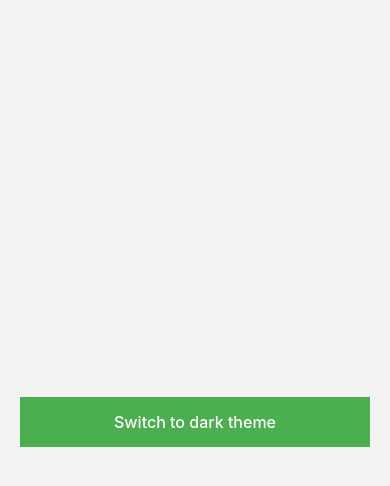
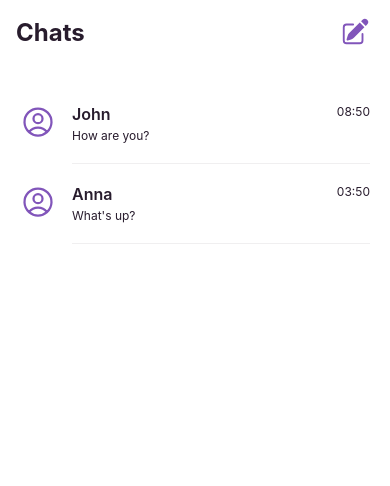
Before and after one commit to dayojiboye/socket-chat, a React Native app: screen /Chats in a window 390 px wide. Shown: the top 486 px of the page. Built offline with nearby package versions, Linux system fonts and the light colour scheme; what @gorhom/bottom-sheet, react-native-root-siblings would draw is missing.

Commit message:
feat: implemented chats screen

```diff
--- a/AppEntry.tsx
+++ b/AppEntry.tsx
@@ -22,13 +22,14 @@ export default function AppEntry() {
 	const _getUserPreferredTheme = async () => {
 		try {
 			const value = await AsyncStorage.getItem("theme");
-			if (deviceTheme && value === null) {
-				appStore.toggleThemeMode(deviceTheme);
-			} else if (value !== null) {
-				appStore.toggleThemeMode(value);
-			} else {
-				appStore.toggleThemeMode("light");
-			}
+			// if (deviceTheme && value === null) {
+			// 	appStore.toggleThemeMode(deviceTheme);
+			// } else if (value !== null) {
+			// 	appStore.toggleThemeMode(value);
+			// } else {
+			// 	appStore.toggleThemeMode("light");
+			// }
+			appStore.toggleThemeMode("light");
 		} catch (err) {
 			__DEV__ && console.log("Something went wrong loading user's theme", err);
 		} finally {
--- a/package.json
+++ b/package.json
@@ -16,6 +16,8 @@
 		"@react-navigation/native": "^6.1.7",
 		"@react-navigation/stack": "^6.3.17",
 		"@types/react": "^18.2.18",
+		"@types/socket.io": "^3.0.2",
+		"date-fns": "^2.30.0",
 		"expo": "~49.0.11",
 		"expo-linear-gradient": "~12.3.0",
 		"expo-splash-screen": "^0.20.5",
@@ -24,6 +26,7 @@
 		"react-native": "0.72.4",
 		"react-native-dotenv": "^3.4.9",
 		"react-native-gesture-handler": "~2.12.0",
+		"react-native-heroicons": "^3.2.0",
 		"react-native-keyboard-aware-scroll-view": "^0.9.5",
 		"react-native-pager-view": "6.2.0",
 		"react-native-reanimated": "~3.3.0",
@@ -34,6 +37,7 @@
 		"react-native-svg": "13.9.0",
 		"react-native-tab-view": "^3.5.2",
 		"react-native-vector-icons": "^10.0.0",
+		"socket.io-client": "^4.7.2",
 		"typescript": "^5.1.6"
 	},
 	"devDependencies": {
--- /dev/null
+++ b/src/components/ChatTile/index.tsx
@@ -0,0 +1,77 @@
+import { StyleProp, StyleSheet, Text, TouchableOpacity, View, ViewStyle } from "react-native";
+import React from "react";
+import { ChatItemType, ChatMessage, ThemeType } from "../../types";
+import useStyles from "../../hooks/useStyles";
+import { UserCircleIcon } from "react-native-heroicons/outline";
+import { formatDistance } from "date-fns";
+
+type Props = {
+	item: ChatItemType;
+	style?: StyleProp<ViewStyle>;
+	onPress: () => void;
+};
+
+export default function ChatTile({ item, style, onPress }: Props) {
+	const { styles, theme } = useStyles(createStyles);
+	const [messages, setMessages] = React.useState<ChatMessage>();
+
+	React.useLayoutEffect(() => {
+		setMessages(item.messages[item.messages.length - 1]);
+	}, []);
+
+	return (
+		<TouchableOpacity style={[styles.container, style]} onPress={onPress}>
+			<View style={{ paddingVertical: 20 }}>
+				<UserCircleIcon color={theme.violet} size={36} />
+			</View>
+			<View style={styles.contentContainer}>
+				<View style={{ gap: 4, flex: 1 }}>
+					<Text style={styles.recipient}>{messages?.user}</Text>
+					<Text numberOfLines={2} style={styles.message}>
+						{messages?.text}
+					</Text>
+				</View>
+				<Text style={styles.timestamp}>
+					{/* {formatDistance(timestamp, new Date(), {
+						addSuffix: true,
+					})} */}
+					{messages?.time}
+				</Text>
+			</View>
+		</TouchableOpacity>
+	);
+}
+
+const createStyles = (theme: ThemeType) =>
+	StyleSheet.create({
+		container: {
+			flexDirection: "row",
+			width: "100%",
+			alignItems: "flex-start",
+			gap: 16,
+		},
+		contentContainer: {
+			paddingVertical: 20,
+			borderBottomWidth: 1,
+			borderBottomColor: theme.border,
+			flex: 1,
+			flexDirection: "row",
+			justifyContent: "space-between",
+			gap: 8,
+		},
+		recipient: {
+			color: theme.text,
+			fontSize: 16,
+			fontWeight: "600",
+		},
+		message: {
+			color: theme.text,
+			fontSize: 12,
+		},
+		timestamp: {
+			minWidth: 80,
+			textAlign: "right",
+			fontSize: 12,
+			color: theme.text,
+		},
+	});
--- a/src/components/CustomButton/index.tsx
+++ b/src/components/CustomButton/index.tsx
@@ -10,8 +10,6 @@ import {
 	StyleSheet,
 } from "react-native";
 import React from "react";
-import Animated, { useSharedValue, withTiming, useAnimatedStyle } from "react-native-reanimated";
-import { Gesture, GestureDetector } from "react-native-gesture-handler";
 import { ThemeType } from "../../types";
 import useStyles from "../../hooks/useStyles";
 
@@ -50,30 +48,14 @@ export default function CustomButton({
 	const { theme, styles } = useStyles(createStyles);
 	const LeftIcon = leftIcon;
 	const RightIcon = rightIcon;
-	const pressed = useSharedValue(false);
-
-	const tap = Gesture.Tap()
-		.onBegin(() => {
-			if (disabled || isLoading) return;
-			pressed.value = true;
-		})
-		.onFinalize(() => {
-			pressed.value = false;
-		});
-
-	const animatedStyles = useAnimatedStyle(() => ({
-		transform: [{ scale: withTiming(pressed.value ? 0.97 : 1) }],
-	}));
 
 	return (
-		<GestureDetector gesture={tap}>
-			<Animated.View style={[{ width: "100%" }, animatedStyles, containerStyle]}>
 		<TouchableOpacity
 			activeOpacity={activeOpacity}
 			disabled={disabled || isLoading}
 			style={[
 				styles.buttonStyle,
-						{ backgroundColor: disabled || isLoading ? theme.disabled : theme.green },
+				{ backgroundColor: disabled || isLoading ? theme.faded : theme.orange },
 				style,
 			]}
 			onPress={onPress}
@@ -90,16 +72,11 @@ export default function CustomButton({
 				</>
 			)}
 		</TouchableOpacity>
-			</Animated.View>
-		</GestureDetector>
 	);
 }
 
 const createStyles = (theme: ThemeType) =>
 	StyleSheet.create({
-		containerStyle: {
-			width: "100%",
-		},
 		buttonStyle: {
 			width: "100%",
 			height: 50,
--- a/src/config/routes.tsx
+++ b/src/config/routes.tsx
@@ -1,7 +1,7 @@
 import React from "react";
 import { createStackNavigator } from "@react-navigation/stack";
-import Home from "../screens/Home";
 import { RootStackParamList } from "../types";
+import Chats from "../screens/Chats";
 
 const Stack = createStackNavigator<RootStackParamList>();
 
@@ -13,12 +13,11 @@ export default function AppRoutes() {
 				headerTitleAlign: "center",
 				headerShadowVisible: false,
 				headerMode: "screen",
-				headerShown: false,
 				headerLeftContainerStyle: { paddingLeft: 20 },
 				headerRightContainerStyle: { paddingHorizontal: 20 },
 			}}
 		>
-			<Stack.Screen name="Home" component={Home} />
+			<Stack.Screen name="Chats" component={Chats} />
 		</Stack.Navigator>
 	);
 }
--- a/src/config/theme.ts
+++ b/src/config/theme.ts
@@ -1,23 +1,25 @@
 import { ThemeType } from "../types";
 
 const commonValues = {
-	green: "#4CAF4F",
-	inputBg: "#FAF0D3",
 	white: "#fff",
-	disabled: "#949191",
-	black: "#000000",
+	faded: "#ccc",
+	black: "#281C2D",
+	border: "rgb(240, 239, 240)",
+	purpleHaze: "#BEAFC2",
+	purple: "#695E93",
+	violet: "#8155BA",
 	// add more
 };
 
 export const lightTheme = {
 	...commonValues,
-	background: "rgb(242, 242, 242)",
-	text: "#000",
+	background: "#fff",
+	text: "#281C2D",
 };
 
 export const darkTheme = {
 	...commonValues,
-	background: "rgb(0, 0, 0)",
+	background: "#281C2D",
 	text: "#fff",
 };
 
--- /dev/null
+++ b/src/data/index.ts
@@ -0,0 +1,40 @@
+const dummyChats = [
+	{
+		id: "1",
+		name: "John",
+		messages: [
+			{
+				id: "1a",
+				text: "Hello bro, welcome!",
+				time: "07:50",
+				user: "John",
+			},
+			{
+				id: "1b",
+				text: "How are you?",
+				time: "08:50",
+				user: "John",
+			},
+		],
+	},
+	{
+		id: "2",
+		name: "Anna",
+		messages: [
+			{
+				id: "2a",
+				text: "Hi",
+				time: "12:50",
+				user: "Anna",
+			},
+			{
+				id: "2b",
+				text: "What's up?",
+				time: "03:50",
+				user: "Anna",
+			},
+		],
+	},
+];
+
+export default dummyChats;
--- /dev/null
+++ b/src/screens/Chats.tsx
@@ -0,0 +1,75 @@
+import { StyleSheet, Text, TouchableOpacity, View } from "react-native";
+import React from "react";
+import { RootStackParamList, ThemeType } from "../types";
+import useStyles from "../hooks/useStyles";
+import CustomStatusBar from "../components/CustomStatusBar";
+import { StackScreenProps } from "@react-navigation/stack";
+import { ScrollView } from "react-native";
+import { PencilSquareIcon } from "react-native-heroicons/solid";
+import ChatTile from "../components/ChatTile";
+import dummyChats from "../data";
+
+type Props = StackScreenProps<RootStackParamList>;
+
+export default function Chats({ navigation }: Props) {
+	const { styles, theme } = useStyles(createStyles);
+
+	React.useEffect(() => {
+		navigation.setOptions({
+			title: "Chats",
+			headerTitleAlign: "left",
+			headerTitleStyle: styles.headerTitle,
+			headerLeftContainerStyle: { paddingLeft: 0 },
+			headerRight: (props) => (
+				<TouchableOpacity>
+					<PencilSquareIcon size={30} color={theme.violet} />
+				</TouchableOpacity>
+			),
+			headerStyle: { backgroundColor: theme.background },
+		});
+	}, [navigation]);
+
+	return (
+		<>
+			<CustomStatusBar />
+			<ScrollView
+				style={{ flex: 1, backgroundColor: theme.background }}
+				contentContainerStyle={styles.container}
+				scrollEnabled={dummyChats.length > 0}
+			>
+				{dummyChats.length > 0 ? (
+					dummyChats.map((chat) => <ChatTile key={chat.id} item={chat} onPress={() => {}} />)
+				) : (
+					<View style={styles.emptyView}>
+						<Text style={styles.emptyText}>No chat</Text>
+					</View>
+				)}
+			</ScrollView>
+		</>
+	);
+}
+
+const createStyles = (theme: ThemeType) =>
+	StyleSheet.create({
+		container: {
+			paddingTop: 20,
+			paddingBottom: 50,
+			paddingHorizontal: 20,
+		},
+		headerTitle: {
+			color: theme.text,
+			fontSize: 24,
+			fontWeight: "700",
+		},
+		emptyView: {
+			height: 400,
+			justifyContent: "center",
+			alignItems: "center",
+		},
+		emptyText: {
+			fontWeight: "500",
+			color: theme.faded,
+			fontSize: 18,
+			textAlign: "center",
+		},
+	});
--- a/src/screens/Home.tsx
+++ /dev/null
@@ -1,35 +0,0 @@
-import { StyleSheet, View } from "react-native";
-import React from "react";
-import CustomButton from "../components/CustomButton";
-import { ThemeType } from "../types";
-import useStyles from "../hooks/useStyles";
-import useStore from "../hooks/useStore";
-import CustomStatusBar from "../components/CustomStatusBar";
-
-export default function Home() {
-	const { styles } = useStyles(createStyles);
-	const { toggleThemeMode, themeMode } = useStore();
-
-	return (
-		<>
-			<CustomStatusBar />
-			<View style={styles.container}>
-				<CustomButton
-					label={`Switch to ${themeMode === "dark" ? "light" : "dark"} theme`}
-					onPress={() => toggleThemeMode(themeMode === "dark" ? "light" : "dark")}
-				/>
-			</View>
-		</>
-	);
-}
-
-const createStyles = (theme: ThemeType) =>
-	StyleSheet.create({
-		container: {
-			flex: 1,
-			justifyContent: "center",
-			alignItems: "center",
-			paddingHorizontal: 20,
-			backgroundColor: theme.background,
-		},
-	});
--- /dev/null
+++ b/src/utils/socket.ts
@@ -0,0 +1,3 @@
+import { io } from "socket.io-client";
+const socket = io("http://localhost:4000");
+export default socket;
```
Also changed, not shown: src/types/index.ts (+12 -1 lines), 1 other file (tests, documents, lock files or other folders). Lines whose indentation alone changed are shown as unchanged.
